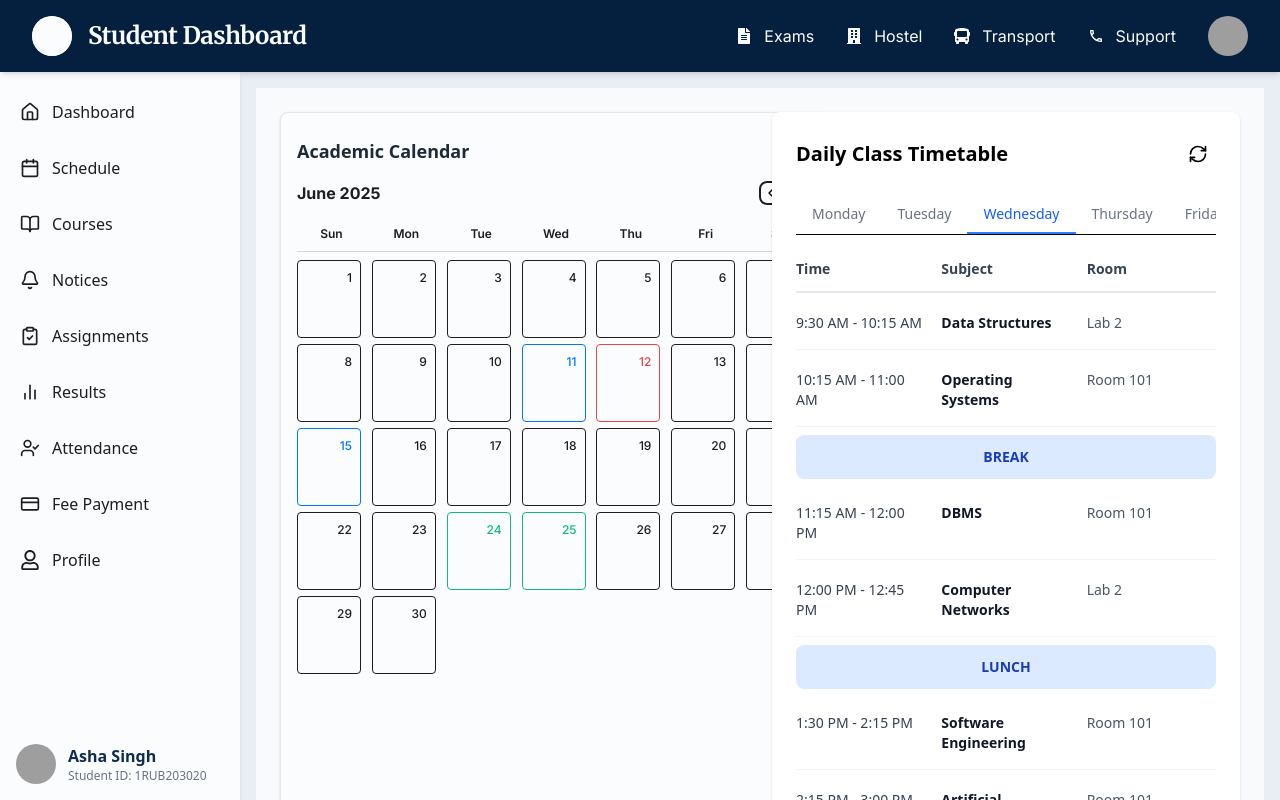
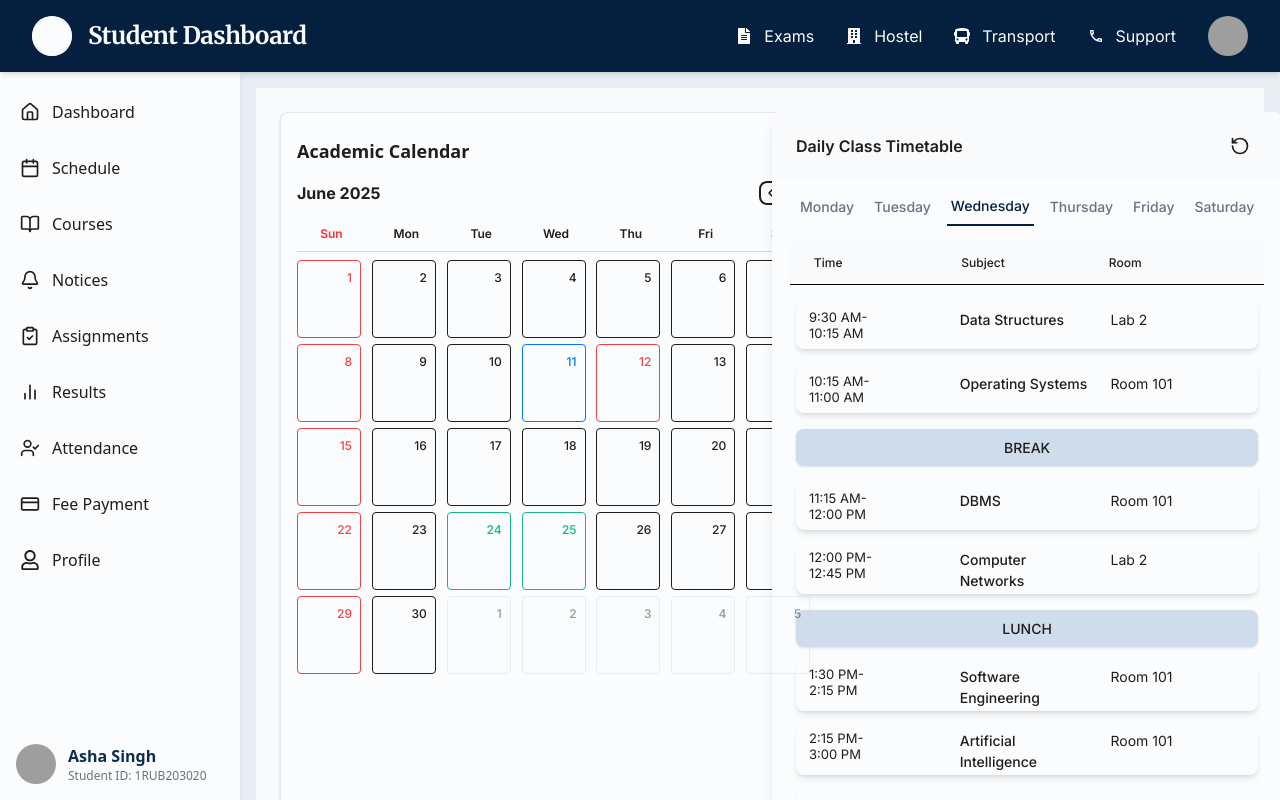
Before and after one commit to Aristiec/SMSfrontend, a React (Vite) app in the folder frontend/: page /student/academicCal in a window 1280 px wide. Shown: the top 800 px of the page. Built offline with nearby package versions, Linux system fonts and the light colour scheme; grey boxes are pictures that could not be loaded; a web font is replaced by a local one.

Commit message:
Updated timte table

```diff
--- a/frontend/src/components/student/timetable/Calendar.jsx
+++ b/frontend/src/components/student/timetable/Calendar.jsx
@@ -8,6 +8,10 @@ const Calendar = () => {
   });
   const [selectedDay, setSelectedDay] = useState(null);
   const [eventInfo, setEventInfo] = useState(null);
+  const daysInMonth = 30; // June 2025 has 30 days
+  const startDay = new Date(
+    `${currentMonth.month} 1, ${currentMonth.year}`
+  ).getDay(); // 0=Sun, ..., 6=Sat
 
   const events = {
     11: {
@@ -52,11 +56,31 @@ const Calendar = () => {
     let base =
       "w-[64px] h-[78px] pt-[8px] pr-[8px] pb-[52px] pl-[48px] gap-[10px] rounded border text-[12px] font-medium leading-[18px] text-right align-middle font-[Inter] flex items-start justify-end cursor-pointer transition-colors";
 
-    if (events[date]) {
-      const type = events[date].type;
+    const isSelected = date === selectedDay;
+    const event = events[date];
+
+    if (event) {
+      const type = event.type;
+
+      // Highlight selected with background
+      if (isSelected) {
+        if (type === "exam")
+          return base + " border-[#0077FF] text-white bg-[#0077FF]";
+        if (type === "holiday")
+          return base + " border-[#EF4444] text-white bg-[#EF4444]";
+        if (type === "event")
+          return base + " border-[#10B981] text-white bg-[#10B981]";
+      }
+
+      // Default event styling without selection
       if (type === "exam") return base + " border-[#0077FF] text-[#0077FF]";
       if (type === "holiday") return base + " border-[#EF4444] text-[#EF4444]";
       if (type === "event") return base + " border-[#10B981] text-[#10B981]";
+    }
+
+    // For regular days
+    if (isSelected) {
+      return base + " border-[#1F1D1D] text-[#1F1D1D]";
     }
 
     return base + " border-[#1F1D1D] text-[#1F1D1D]";
@@ -69,19 +93,58 @@ const Calendar = () => {
 
   const renderDays = () => {
     const days = [];
-    for (let i = 1; i <= 30; i++) {
+
+    // Previous month's trailing days
+    for (let i = startDay - 1; i >= 0; i--) {
       days.push(
-        <div key={i} onClick={() => handleClick(i)} className={getDayStyle(i)}>
+        <div
+          key={`prev-${i}`}
+          className={`w-[64px] h-[78px] pt-[8px] pr-[8px] pb-[52px] pl-[48px] gap-[10px] rounded border border-[#D1D5DB] text-[12px] font-medium leading-[18px] text-right align-middle font-[Inter] flex items-start justify-end opacity-40 cursor-default`}
+        >
+          {new Date(currentMonth.year, 5, -i).getDate()} {/* Previous month */}
+        </div>
+      );
+    }
+
+    // Current month days
+    for (let i = 1; i <= daysInMonth; i++) {
+      const date = new Date(currentMonth.year, 5, i); // June = 5 (0-based)
+      const isSunday = date.getDay() === 0;
+
+      days.push(
+        <div
+          key={i}
+          onClick={() => handleClick(i)}
+          className={`${getDayStyle(i)} ${
+            isSunday ? "text-[#EF4444] border-[#EF4444]" : ""
+          }`}
+        >
           {i}
         </div>
       );
     }
+
+    // Next month's leading days
+    const totalCells = startDay + daysInMonth;
+    const nextDaysCount = totalCells % 7 === 0 ? 0 : 7 - (totalCells % 7);
+
+    for (let i = 1; i <= nextDaysCount; i++) {
+      days.push(
+        <div
+          key={`next-${i}`}
+          className={`w-[64px] h-[78px] pt-[8px] pr-[8px] pb-[52px] pl-[48px] gap-[10px] rounded border border-[#D1D5DB] text-[12px] font-medium leading-[18px] text-right align-middle font-[Inter] flex items-start justify-end opacity-40 cursor-default`}
+        >
+          {i}
+        </div>
+      );
+    }
+
     return days;
   };
 
   return (
     <div className="w-[552px] h-[808px] mx-auto p-4 bg-[#FAFCFD] rounded-lg shadow border border-gray-200 flex flex-col">
-      <h2 className="text-lg font-bold text-gray-800 mb-4 mt-2">
+      <h2 className="text-lg font-bold text-[#1F1D1D] mb-4 mt-2">
         Academic Calendar
       </h2>
 
@@ -101,8 +164,13 @@ const Calendar = () => {
 
       {/* Weekday Header */}
       <div className="grid grid-cols-7 gap-[6px] border-b border-gray-300 pb-2 mb-2 text-[12px] text-[#1F1D1D] font-semibold">
-        {["Sun", "Mon", "Tue", "Wed", "Thu", "Fri", "Sat"].map((day) => (
-          <div key={day} className="text-center font-[Inter]">
+        {["Sun", "Mon", "Tue", "Wed", "Thu", "Fri", "Sat"].map((day, index) => (
+          <div
+            key={day}
+            className={`text-center font-[Inter] ${
+              index === 0 ? "text-red-500" : "text-[#1F1D1D]"
+            }`}
+          >
             {day}
           </div>
         ))}
@@ -123,14 +191,17 @@ const Calendar = () => {
                 </span>
               </div>
               <div className="flex flex-col sm:flex-row justify-between gap-6">
-                {eventInfo.sessions.map((session, index) => (
+                {eventInfo.sessions.map((session, index) => {
+                  const [startTime, endTime] = session.time.split(" - ");
+                  return (
                     <div
                       key={index}
                       className="flex-1 flex flex-col sm:flex-row items-start gap-4 sm:gap-8 border-r last:border-none pr-4 last:pr-0"
                     >
                       {/* Left: Time */}
                       <div className="text-sm text-gray-800 whitespace-nowrap">
-                      {session.time}
+                        {startTime} - <br />
+                        {endTime}
                       </div>
 
                       {/* Right: Subject and Hall */}
@@ -143,7 +214,8 @@ const Calendar = () => {
                         </div>
                       </div>
                     </div>
-                ))}
+                  );
+                })}
               </div>
             </div>
           ) : (
@@ -152,7 +224,7 @@ const Calendar = () => {
                 <div
                   className={`w-3 h-3 rounded-full ${
                     eventInfo.type === "exam"
-                      ? "bg-blue-600"
+                      ? "bg-[#0077FF]"
                       : eventInfo.type === "holiday"
                       ? "bg-red-500"
                       : "bg-green-600"
--- a/frontend/src/components/student/timetable/DailyTimetable.jsx
+++ b/frontend/src/components/student/timetable/DailyTimetable.jsx
@@ -1,43 +1,19 @@
 import React, { useState } from "react";
-import { RefreshCw } from "lucide-react";
+import { RotateCcw } from "lucide-react";
 
-const DailyTimetable = () => {
+const DailyClassTimetable = () => {
   const [selectedDay, setSelectedDay] = useState("Wednesday");
 
-  // Sample class schedules for different days
-  const classSchedules = {
-    Monday: [
-      { time: "9:30 AM - 10:15 AM", subject: "Mathematics", room: "Room 201" },
-      { time: "10:15 AM - 11:00 AM", subject: "Physics", room: "Lab 1" },
-      { time: "11:15 AM - 12:00 PM", subject: "Chemistry", room: "Lab 2" },
-      { time: "12:00 PM - 12:45 PM", subject: "English", room: "Room 101" },
-      { time: "1:30 PM - 2:15 PM", subject: "Computer Science", room: "Lab 3" },
-      { time: "2:15 PM - 3:00 PM", subject: "History", room: "Room 102" },
-    ],
-    Tuesday: [
-      { time: "9:30 AM - 10:15 AM", subject: "Algorithms", room: "Lab 1" },
-      {
-        time: "10:15 AM - 11:00 AM",
-        subject: "Database Systems",
-        room: "Room 102",
-      },
-      {
-        time: "11:15 AM - 12:00 PM",
-        subject: "Software Engineering",
-        room: "Room 101",
-      },
-      {
-        time: "12:00 PM - 12:45 PM",
-        subject: "Computer Networks",
-        room: "Lab 2",
-      },
-      {
-        time: "1:30 PM - 2:15 PM",
-        subject: "Machine Learning",
-        room: "Room 103",
-      },
-      { time: "2:15 PM - 3:00 PM", subject: "Web Development", room: "Lab 1" },
-    ],
+  const days = [
+    "Monday",
+    "Tuesday",
+    "Wednesday",
+    "Thursday",
+    "Friday",
+    "Saturday",
+  ];
+
+  const scheduleData = {
     Wednesday: [
       { time: "9:30 AM - 10:15 AM", subject: "Data Structures", room: "Lab 2" },
       {
@@ -45,12 +21,14 @@ const DailyTimetable = () => {
         subject: "Operating Systems",
         room: "Room 101",
       },
+      { time: "BREAK", isBreak: true },
       { time: "11:15 AM - 12:00 PM", subject: "DBMS", room: "Room 101" },
       {
         time: "12:00 PM - 12:45 PM",
         subject: "Computer Networks",
         room: "Lab 2",
       },
+      { time: "LUNCH", isBreak: true },
       {
         time: "1:30 PM - 2:15 PM",
         subject: "Software Engineering",
@@ -63,122 +41,197 @@ const DailyTimetable = () => {
       },
       { time: "3:00 PM - 3:45 PM", subject: "Web Development", room: "Lab 2" },
     ],
+    Monday: [
+      { time: "9:00 AM - 9:45 AM", subject: "Mathematics", room: "Room 102" },
+      { time: "9:45 AM - 10:30 AM", subject: "Physics", room: "Lab 1" },
+      { time: "BREAK", isBreak: true },
+      { time: "10:45 AM - 11:30 AM", subject: "Chemistry", room: "Lab 3" },
+      { time: "11:30 AM - 12:15 PM", subject: "English", room: "Room 103" },
+      { time: "LUNCH", isBreak: true },
+      { time: "1:00 PM - 1:45 PM", subject: "History", room: "Room 104" },
+      { time: "1:45 PM - 2:30 PM", subject: "Geography", room: "Room 105" },
+    ],
+    Tuesday: [
+      { time: "9:30 AM - 10:15 AM", subject: "Programming", room: "Lab 2" },
+      { time: "10:15 AM - 11:00 AM", subject: "Algorithms", room: "Room 101" },
+      { time: "BREAK", isBreak: true },
+      {
+        time: "11:15 AM - 12:00 PM",
+        subject: "Computer Architecture",
+        room: "Room 101",
+      },
+      {
+        time: "12:00 PM - 12:45 PM",
+        subject: "Discrete Mathematics",
+        room: "Room 102",
+      },
+      { time: "LUNCH", isBreak: true },
+      { time: "1:30 PM - 2:15 PM", subject: "Digital Logic", room: "Lab 1" },
+      { time: "2:15 PM - 3:00 PM", subject: "Statistics", room: "Room 103" },
+    ],
     Thursday: [
+      { time: "9:00 AM - 9:45 AM", subject: "Machine Learning", room: "Lab 2" },
+      { time: "9:45 AM - 10:30 AM", subject: "Data Mining", room: "Room 101" },
+      { time: "BREAK", isBreak: true },
+      {
+        time: "10:45 AM - 11:30 AM",
+        subject: "Cloud Computing",
+        room: "Lab 3",
+      },
+      {
+        time: "11:30 AM - 12:15 PM",
+        subject: "Cybersecurity",
+        room: "Room 102",
+      },
+      { time: "LUNCH", isBreak: true },
+      {
+        time: "1:00 PM - 1:45 PM",
+        subject: "Mobile Development",
+        room: "Lab 2",
+      },
+      {
+        time: "1:45 PM - 2:30 PM",
+        subject: "Project Management",
+        room: "Room 104",
+      },
+    ],
+    Friday: [
       {
         time: "9:30 AM - 10:15 AM",
-        subject: "Theory of Computation",
-        room: "Room 103",
+        subject: "Research Methods",
+        room: "Room 101",
       },
       {
         time: "10:15 AM - 11:00 AM",
-        subject: "Computer Graphics",
-        room: "Lab 3",
+        subject: "Ethics in Technology",
+        room: "Room 102",
       },
+      { time: "BREAK", isBreak: true },
       {
         time: "11:15 AM - 12:00 PM",
-        subject: "Mobile Development",
-        room: "Lab 1",
-      },
-      {
-        time: "12:00 PM - 12:45 PM",
-        subject: "Cybersecurity",
-        room: "Room 102",
-      },
-      { time: "1:30 PM - 2:15 PM", subject: "Data Analytics", room: "Lab 2" },
-      {
-        time: "2:15 PM - 3:00 PM",
-        subject: "Cloud Computing",
-        room: "Room 101",
-      },
-    ],
-    Friday: [
-      { time: "9:30 AM - 10:15 AM", subject: "Project Work", room: "Lab 3" },
-      { time: "10:15 AM - 11:00 AM", subject: "Seminar", room: "Room 201" },
-      {
-        time: "11:15 AM - 12:00 PM",
-        subject: "Research Methods",
-        room: "Room 102",
+        subject: "Presentation Skills",
+        room: "Room 103",
       },
       {
         time: "12:00 PM - 12:45 PM",
         subject: "Technical Writing",
-        room: "Room 101",
+        room: "Room 104",
+      },
+      { time: "LUNCH", isBreak: true },
+      {
+        time: "1:30 PM - 2:15 PM",
+        subject: "Industry Seminar",
+        room: "Auditorium",
+      },
+      {
+        time: "2:15 PM - 3:00 PM",
+        subject: "Career Guidance",
+        room: "Room 105",
       },
     ],
-    Saturday: [],
+    Saturday: [
+      {
+        time: "10:00 AM - 10:45 AM",
+        subject: "Extra Curricular",
+        room: "Playground",
+      },
+      { time: "10:45 AM - 11:30 AM", subject: "Sports", room: "Gymnasium" },
+      { time: "BREAK", isBreak: true },
+      {
+        time: "11:45 AM - 12:30 PM",
+        subject: "Library Session",
+        room: "Library",
+      },
+      { time: "12:30 PM - 1:15 PM", subject: "Study Hall", room: "Room 101" },
+    ],
   };
 
-  const currentSchedule = classSchedules[selectedDay] || [];
+  const currentSchedule = scheduleData[selectedDay] || [];
 
   return (
-    <div className="bg-white p-6 rounded-lg shadow-sm">
-      <div className="flex items-center justify-between mb-6">
-        <h2 className="text-xl font-semibold">Daily Class Timetable</h2>
-        <button className="p-2 hover:bg-gray-100 rounded-lg transition-colors">
-          <RefreshCw size={20} />
+    <div className="max-w-2xl mx-auto bg-[#FAFCFD] rounded-lg shadow-lg overflow-hidden font-[Inter]">
+      {/* Header */}
+      <div className="bg-gray-50 px-6 py-4 flex items-center justify-between">
+        <h1 className="text-[16px] font-semibold text-[#1F1D1D]">
+          Daily Class Timetable
+        </h1>
+        <button className="p-2 hover:bg-gray-200 rounded-lg transition-colors">
+          <RotateCcw className="w-5 h-5 text-[#1F1D1D]" />
         </button>
       </div>
 
-      {/* Day Tabs */}
-      <div className="flex border-b mb-6 overflow-x-auto">
-        {[
-          "Monday",
-          "Tuesday",
-          "Wednesday",
-          "Thursday",
-          "Friday",
-          "Saturday",
-        ].map((day) => (
+      {/* Day Navigation */}
+      <div className="px-6 py-4">
+        <div className="flex space-x-3 overflow-x-auto">
+          {days.map((day) => (
             <button
               key={day}
               onClick={() => setSelectedDay(day)}
-            className={`px-4 py-2 text-sm font-medium border-b-2 transition-colors whitespace-nowrap ${
+              className={`whitespace-nowrap pb-2 px-1 text-sm font-medium transition-colors ${
                 selectedDay === day
-                ? "border-blue-500 text-blue-600"
-                : "border-transparent text-gray-500 hover:text-gray-700"
+                  ? "text-[#04203E] border-b-2 border-[#04203E]"
+                  : "text-gray-500 hover:text-gray-700"
               }`}
             >
               {day}
             </button>
           ))}
         </div>
-
-      {/* Schedule */}
-      <div className="space-y-1">
-        {/* Header */}
-        <div className="grid grid-cols-3 gap-4 text-sm font-semibold text-gray-700 pb-3 border-b-2 border-gray-200">
-          <div>Time</div>
-          <div>Subject</div>
-          <div>Room</div>
       </div>
 
-        {/* Schedule Items */}
-        {currentSchedule.map((item, index) => (
-          <div key={index}>
-            <div className="grid grid-cols-3 gap-4 py-4 text-sm border-b border-gray-100 hover:bg-gray-50 transition-colors">
-              <div className="text-gray-700 font-medium">{item.time}</div>
-              <div className="font-semibold text-gray-900">{item.subject}</div>
-              <div className="text-gray-600">{item.room}</div>
+      {/* Table Header */}
+      <div className="px-6 py-3 bg-gray-50 border-b w-[93%] mx-auto">
+        <div className="grid grid-cols-3 gap-4">
+          <div className="text-[12px] font-medium text-[#1F1D1D]">Time</div>
+          <div className="text-[12px] font-medium text-[#1F1D1D]">Subject</div>
+          <div className="text-[12px] font-medium text-[#1F1D1D]">Room</div>
+        </div>
       </div>
 
-            {/* Break indicators */}
-            {(index === 1 || index === 3) && (
-              <div className="bg-blue-100 text-blue-800 text-center py-3 my-2 rounded-lg text-sm font-semibold">
-                {index === 1 ? "BREAK" : "LUNCH"}
+      {/* Schedule Cards */}
+      <div className="px-6 py-4 space-y-4">
+        {currentSchedule.map((item, index) =>
+          item.isBreak ? (
+            <div
+              key={index}
+              className="bg-[#CFDCEB] text-center text-[14px] font-medium text-[#1F1D1D] py-2 rounded-lg shadow-sm"
+            >
+              {item.time}
+            </div>
+          ) : (
+            <div
+              key={index}
+              className="bg-[#FAFCFD] border border-[#FAFCFD] shadow-md rounded-lg h-12 flex items-center px-3"
+            >
+              <div className="grid grid-cols-3 gap-4 w-full">
+                <div className="text-[13px] text-[#1F1D1D] leading-tight">
+                  {item.time.includes(" - ") ? (
+                    <>
+                      {item.time.split(" - ")[0]}-<br />{" "}
+                      {item.time.split(" - ")[1]}
+                    </>
+                  ) : (
+                    item.time
+                  )}
+                </div>
+                <div className="text-[14px] font-medium text-[#1F1D1D]">
+                  {item.subject}
+                </div>
+                <div className="text-[14px] text-[#1F1D1D]">{item.room}</div>
+              </div>
+            </div>
+          )
+        )}
+      </div>
+
+      {/* Empty State */}
+      {currentSchedule.length === 0 && (
+        <div className="px-6 py-12 text-center text-gray-500">
+          <p className="text-sm">No classes scheduled for {selectedDay}</p>
         </div>
       )}
-          </div>
-        ))}
-
-        {currentSchedule.length === 0 && (
-          <div className="text-center text-gray-500 py-12">
-            <div className="text-lg font-medium mb-2">No classes scheduled</div>
-            <div className="text-sm">Enjoy your free day!</div>
-          </div>
-        )}
-      </div>
     </div>
   );
 };
 
-export default DailyTimetable;
+export default DailyClassTimetable;
```
Lines whose indentation alone changed are shown as unchanged.
